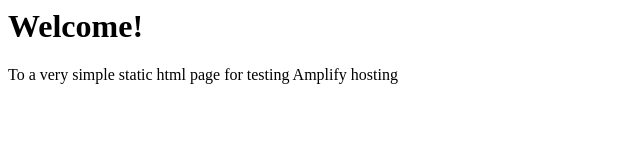
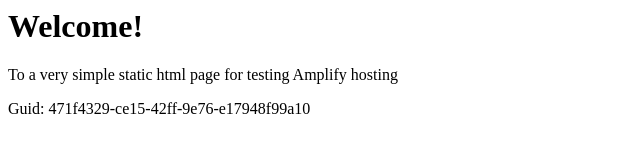
Before and after one commit to aws-aemilia-bah/Github-PR-Commit-Integration-Test-DoNotTouch-v1-prod-me-south-1, a website: page src/index.html in a window 1280 px wide. Shown: the whole page, without its empty margins (0-640 px from the left). Drawn offline with Linux system fonts and the light colour scheme.

Commit message:
commit from integ tests

```diff
--- a/src/index.html
+++ b/src/index.html
@@ -1,3 +1,5 @@
+
+
 <html lang="en">
 
 <head>
@@ -10,6 +12,6 @@
 <body>
     <h1>Welcome!</h1>
     <p>To a very simple static html page for testing Amplify hosting</p>
-</body>
+    <p>Guid: 471f4329-ce15-42ff-9e76-e17948f99a10</p></body>
 
 </html>
```
